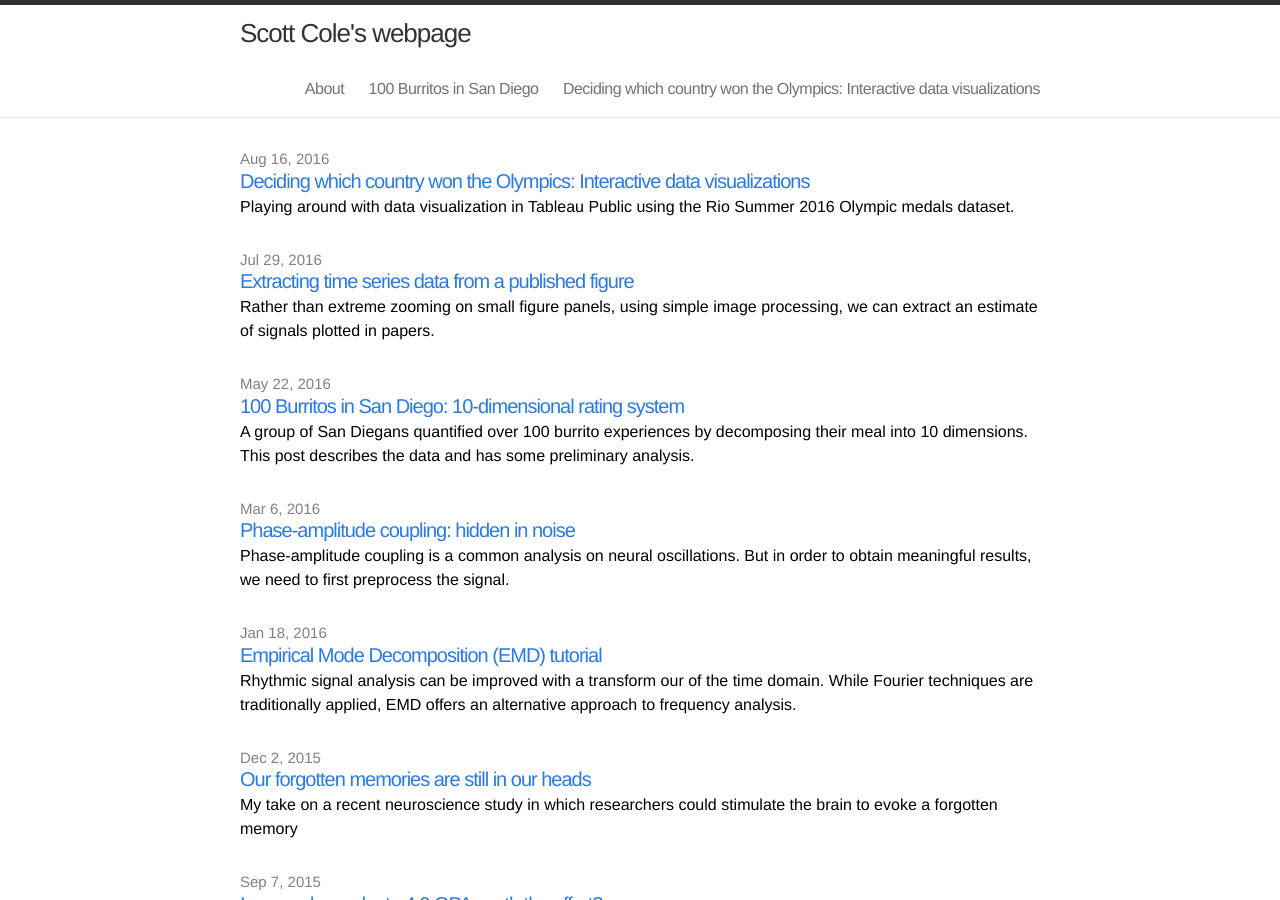
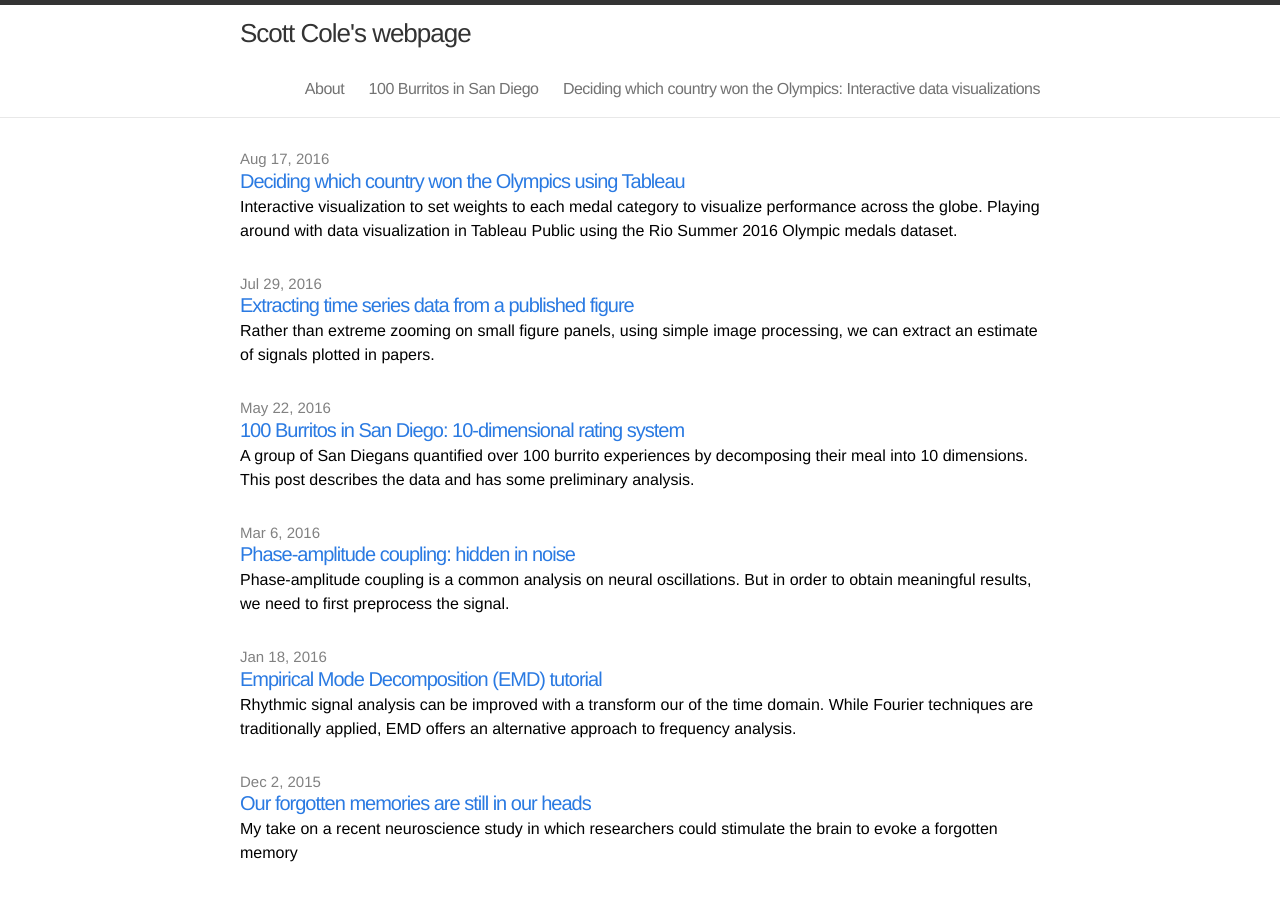
Before and after one commit to srcole/srcole.github.io, a Jekyll site: the page built from index.html, in a window 1280 px wide and 900 px high. Built offline with Jekyll 4.4.1, drawn with Linux system fonts in a browser that asks for light colours; some of the changed lines change nothing that is shown.

Commit message:
update olympics post

```diff
--- a/_posts/2016-08-17-olympics.markdown
+++ b/_posts/2016-08-17-olympics.markdown
@@ -1,9 +1,9 @@
 ---
 layout: post
 comments: true
-title:  "Deciding which country won the Olympics: Interactive data visualizations"
-excerpt: "Playing around with data visualization in Tableau Public using the Rio Summer 2016 Olympic medals dataset."
-date:   2016-08-16 00:00:00
+title:  "Deciding which country won the Olympics using Tableau"
+excerpt: "Interactive visualization to set weights to each medal category to visualize performance across the globe. Playing around with data visualization in Tableau Public using the Rio Summer 2016 Olympic medals dataset."
+date:   2016-08-17 00:00:00
 mathjax: true
 ---
 
@@ -16,14 +16,10 @@
 <div class='tableauPlaceholder' id='viz1471451985793' style='position: relative'><noscript><a href='#'><img alt='Dashboard 1 ' src='https:&#47;&#47;public.tableau.com&#47;static&#47;images&#47;ZR&#47;ZRMSG847R&#47;1_rss.png' style='border: none' /></a></noscript><object class='tableauViz'  style='display:none;'><param name='host_url' value='https%3A%2F%2Fpublic.tableau.com%2F' /> <param name='path' value='shared&#47;ZRMSG847R' /> <param name='toolbar' value='yes' /><param name='static_image' value='https:&#47;&#47;public.tableau.com&#47;static&#47;images&#47;ZR&#47;ZRMSG847R&#47;1.png' /> <param name='animate_transition' value='yes' /><param name='display_static_image' value='yes' /><param name='display_spinner' value='yes' /><param name='display_overlay' value='yes' /><param name='display_count' value='yes' /></object></div>                <script type='text/javascript'>                    var divElement = document.getElementById('viz1471451985793');                    var vizElement = divElement.getElementsByTagName('object')[0];                    vizElement.style.width='804px';vizElement.style.height='669px';                    var scriptElement = document.createElement('script');                    scriptElement.src = 'https://public.tableau.com/javascripts/api/viz_v1.js';                    vizElement.parentNode.insertBefore(scriptElement, vizElement);                </script>
 </html>
 
-In this visualization, you can additionally select a country on the map and see in the bar chart how their medal count
-faired in each sport. Additionally, you can select a sport by clicking on its name below the bar chart and the map
-above will update to show the weighted medal score for each country for only that sport. And by clicking on
-the bar above, you can update the map to show only the worldwide distribution of a certain medal type (gold, silver,
- or bronze).
+In this visualization, you can
+* Vary the weights of gold, silver, and bronze medals.
+* Select a country on the map: see in the bar chart how their medal count faired in each sport.
+* Select a sport below the bar chart: see the weighted medal score for each country for only that sport.
+* Select a certain medal type (gold, silver, bronze) in a given sport's bar: see the worldwide distribution of a certain medal type.
 
-## Adjusting medal weights for each sport
-By observing the total number of medals awarded in each sport, I still don't think the weighted medal count above is
-sufficient. Why should swimming be more than twice as important than any other sport when deciding which country
-performed best in the Olympic games? Because of this, I wanted to also weight the medals in each sport separately,
-and this visualization will come later.
+Note that the 'Independent Olympic Athletes' were arbitrarily mapped onto Greenland.
```
